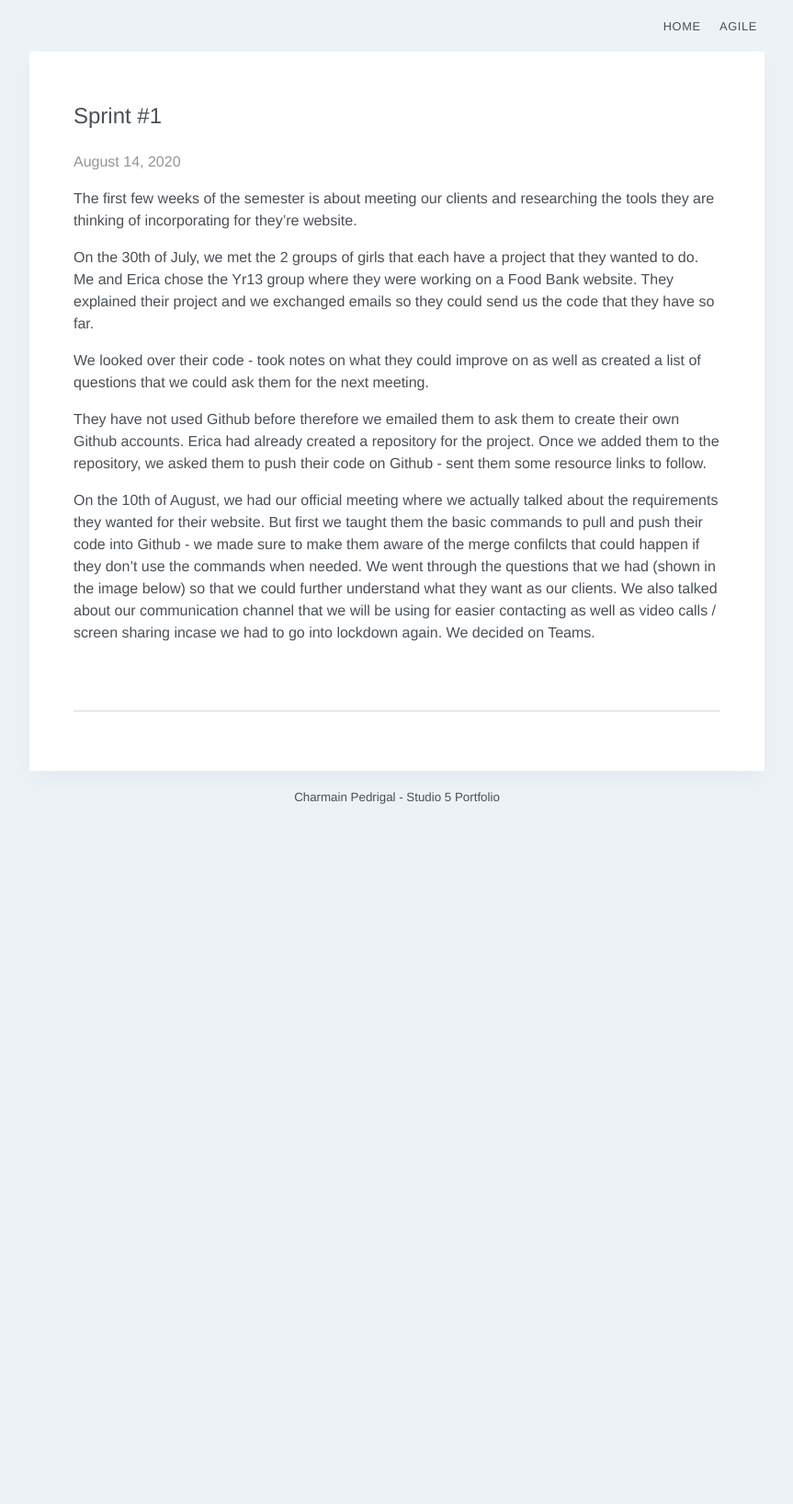
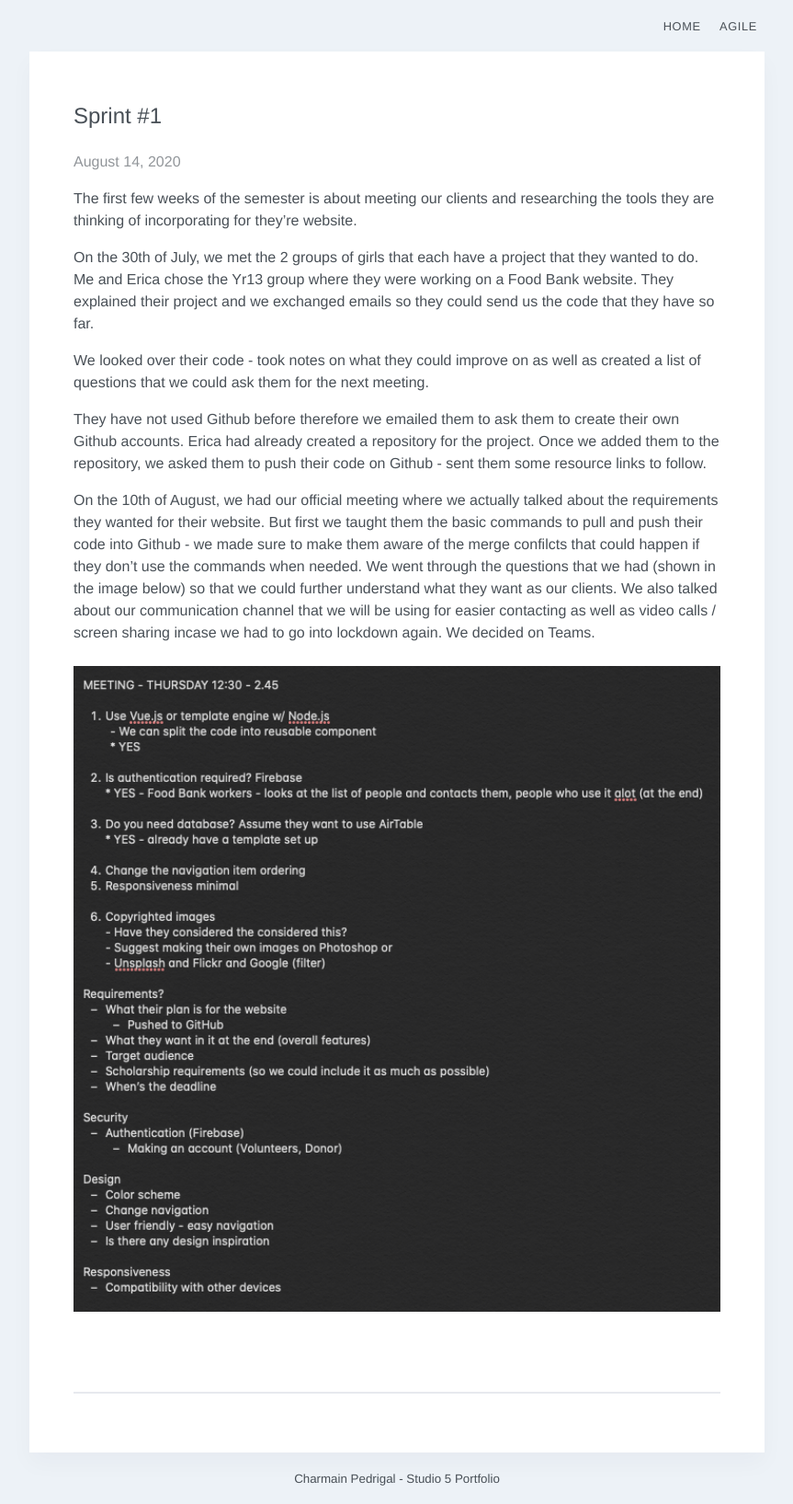
Before and after one commit to charmainpdrgl/studioPortfolio, a Jekyll site: the page built from studioPortfolioSite/_posts/2020-08-14-sprint1.markdown, in a window 1280 px wide. Shown: the whole page at 92% size, without its empty margins (208-1071 px from the left). Built offline with Jekyll 4.4.1, drawn with Linux system fonts in a browser that asks for light colours; some web fonts are replaced; before the commit the page ends 900 px from its top, so only the background shows below that.

Commit message:
changed url and baseurl

```diff
--- a/studioPortfolioSite/_config.yml
+++ b/studioPortfolioSite/_config.yml
@@ -23,8 +23,8 @@ email: pedrc1@student.op.ac.nz
 description: >- # this means to ignore newlines until "baseurl:"
   For this semester's project, we helped 2 high-school students to create their website
   called "Koha Klub".
-baseurl: "" # the subpath of your site, e.g. /blog
-url: "" # the base hostname & protocol for your site, e.g. http://example.com
+baseurl: /studioPortfolio # the subpath of your site, e.g. /blog
+url: https://charmainpdrgl.github.io # the base hostname & protocol for your site, e.g. http://example.com
 github_username:  charmainpdrgl
 
 # Build settings
--- a/studioPortfolioSite/_posts/2020-08-14-sprint1.markdown
+++ b/studioPortfolioSite/_posts/2020-08-14-sprint1.markdown
@@ -12,3 +12,5 @@ We looked over their code - took notes on what they could improve on as well as
 They have not used Github before therefore we emailed them to ask them to create their own Github accounts. Erica had already created a repository for the project. Once we added them to the repository, we asked them to push their code on Github - sent them some resource links to follow.
 
 On the 10th of August, we had our official meeting where we actually talked about the requirements they wanted for their website. But first we taught them the basic commands to pull and push their code into Github - we made sure to make them aware of the merge confilcts that could happen if they don't use the commands when needed. We went through the questions that we had (shown in the image below) so that we could further understand what they want as our clients. We also talked about our communication channel that we will be using for easier contacting as well as video calls / screen sharing incase we had to go into lockdown again. We decided on Teams.
+
+![MeetingQuestions]({{ site.url }}{{ site.baseurl }}/evidence/sprint1/meetingQuestions.png)
```
Also changed, not shown: 8 other files.
